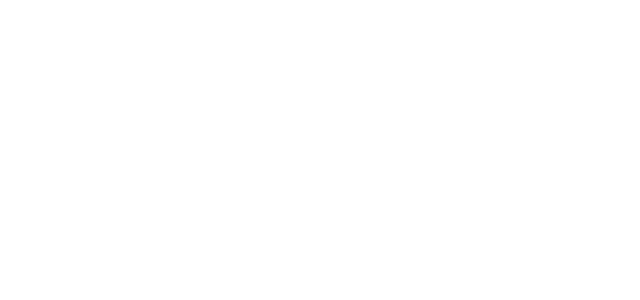
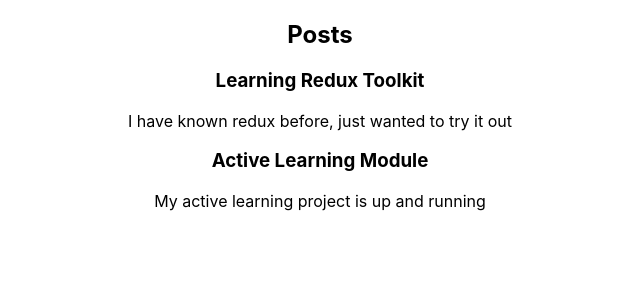
Before and after one commit to daregoodness1997/redux-blog, a React (Create React App) app: page / in a window 1280 px wide. Shown: the top 300 px of the page, without its empty margins (320-960 px from the left). Built offline with nearby package versions, Linux system fonts and the light colour scheme.

Commit message:
select all posts

```diff
--- a/src/App.js
+++ b/src/App.js
@@ -1,7 +1,12 @@
 import './App.css';
+import PostsList from './features/posts/PostsList';
 
 function App() {
-  return <div className='App'></div>;
+  return (
+    <main className='App'>
+      <PostsList />
+    </main>
+  );
 }
 
 export default App;
--- a/src/app/store.js
+++ b/src/app/store.js
@@ -1,5 +1,8 @@
 import { configureStore } from '@reduxjs/toolkit';
+import postsReducer from '../features/posts/postsSlice';
 
 export const store = configureStore({
-  reducer: {},
+  reducer: {
+    posts: postsReducer,
+  },
 });
--- /dev/null
+++ b/src/features/posts/PostsList.js
@@ -0,0 +1,24 @@
+import { useSelector } from 'react-redux';
+
+import React from 'react';
+import { SelectAllPosts } from './postsSlice';
+
+const PostsList = () => {
+  const posts = useSelector(SelectAllPosts);
+
+  const renderedPosts = posts.map(post => (
+    <article key={post.id}>
+      <h3>{post.title}</h3>
+      <p>{post.content.substring(0, 100)}</p>
+    </article>
+  ));
+
+  return (
+    <section>
+      <h2>Posts</h2>
+      {renderedPosts}
+    </section>
+  );
+};
+
+export default PostsList;
--- /dev/null
+++ b/src/features/posts/postsSlice.js
@@ -0,0 +1,24 @@
+import { createSlice } from '@reduxjs/toolkit';
+
+const initialState = [
+  {
+    id: '1',
+    title: 'Learning Redux Toolkit',
+    content: 'I have known redux before, just wanted to try it out',
+  },
+  {
+    id: '2',
+    title: 'Active Learning Module',
+    content: 'My active learning project is up and running',
+  },
+];
+
+const postsSlice = createSlice({
+  name: 'posts',
+  initialState,
+  reducers: {},
+});
+
+export const SelectAllPosts = state => state.posts;
+
+export default postsSlice.reducer;
```
